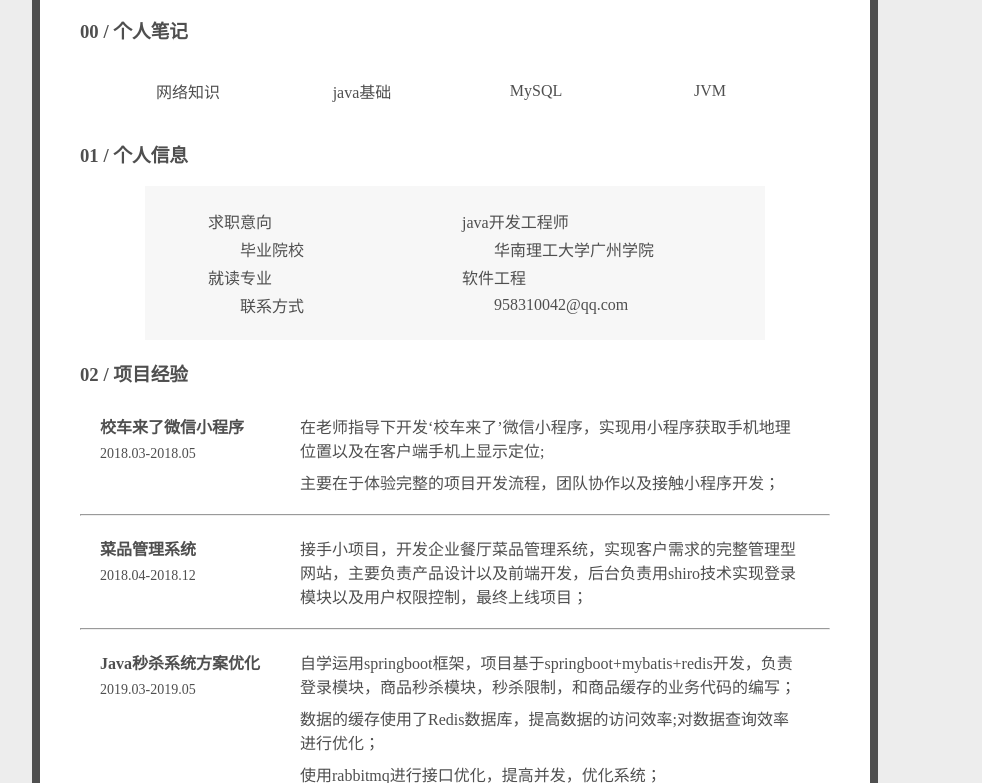
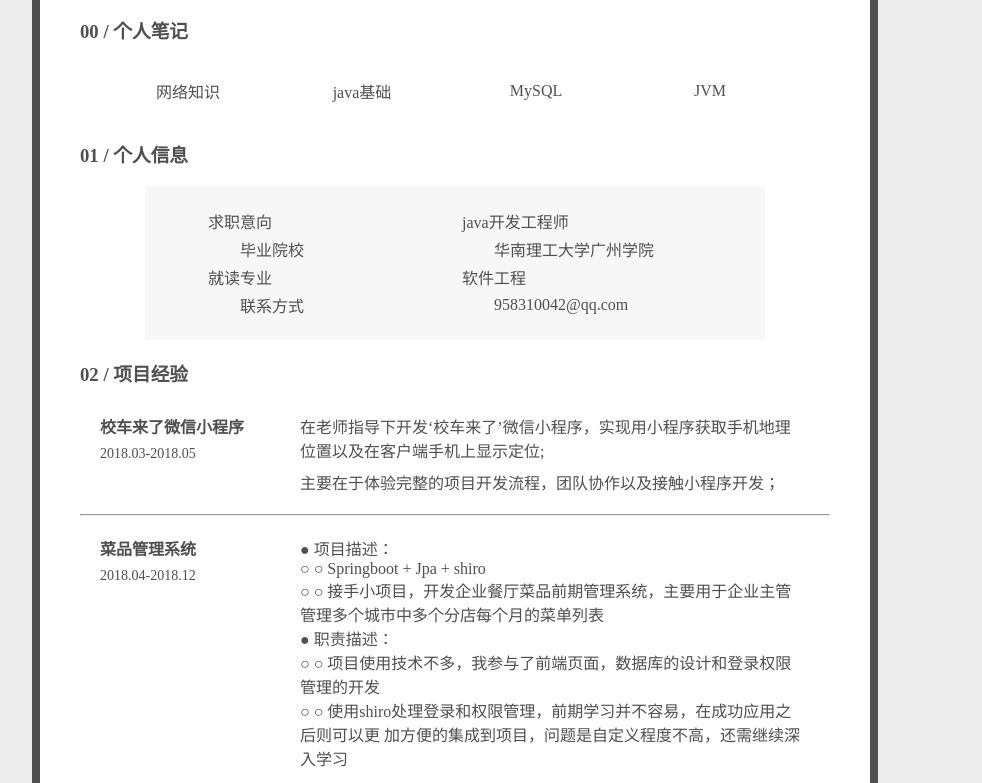
Before and after one commit to pppenger/pppenger.github.io, a plain HTML site: page index.html in a window 1280 px wide. Shown: the part 169-952 px from the top of the page, without its empty margins (185-1167 px from the left). Drawn offline with Linux system fonts and the light colour scheme.

Commit message:
更新了index页面

```diff
--- a/index.html
+++ b/index.html
@@ -153,13 +153,13 @@
 				<hr>
 				<div style="margin:10px;padding:10px;">
 						<div style="float:left;width:200px;"><td><h4>菜品管理系统</h4><p>2018.04-2018.12</p></td></div>
-						<div style="float:left;width:500px;"><td>接手小项目，开发企业餐厅菜品管理系统，实现客户需求的完整管理型网站，主要负责产品设计以及前端开发，后台负责用shiro技术实现登录模块以及用户权限控制，最终上线项目；</td></div>
+						<div style="float:left;width:500px;"><td>● 项目描述：<br/> ○ ○ Springboot + Jpa + shiro<br/> ○ ○ 接手小项目，开发企业餐厅菜品前期管理系统，主要用于企业主管管理多个城市中多个分店每个月的菜单列表<br/>● 职责描述：<br/> ○ ○ 项目使用技术不多，我参与了前端页面，数据库的设计和登录权限管理的开发<br/> ○ ○ 使用shiro处理登录和权限管理，前期学习并不容易，在成功应用之后则可以更	加方便的集成到项目，问题是自定义程度不高，还需继续深入学习</td></div>
 						<div style="clear:both;"></div>
 				</div>
 				<hr>
 				<div style="margin:10px;padding:10px;">
 						<div style="float:left;width:200px;"><td><h4>Java秒杀系统方案优化</h4><p>2019.03-2019.05</p></td></div>
-						<div style="float:left;width:500px;"><td>自学运用springboot框架，项目基于springboot+mybatis+redis开发，负责登录模块，商品秒杀模块，秒杀限制，和商品缓存的业务代码的编写；<p></p>数据的缓存使用了Redis数据库，提高数据的访问效率;对数据查询效率进行优化；<p></p>使用rabbitmq进行接口优化，提高并发，优化系统；</td></div>
+						<div style="float:left;width:500px;"><td>● 项目描述：<br/> ○ ○ Springboot + mybatis + redis<br/> ○ ○ 模拟商城中商品秒杀模块以及性能优化<br/>● 职责描述：<br/> ○ ○ 实现登录功能，处理前后端密码加密和加盐存储<br/> ○ ○ 使用redis实现数据缓存，通过减少数据库访问以及sql语句限制来优化数据处理<br/> ○ ○ 通过添加验证码来实现接口防刷，初步运用RabbitMQ来优化用户体验，削减流量<br/> ○ ○ 初步使用JMeter来测试QPS值变化</td></div>
 						<div style="clear:both;"></div>
 				</div>
 			</div>
```
